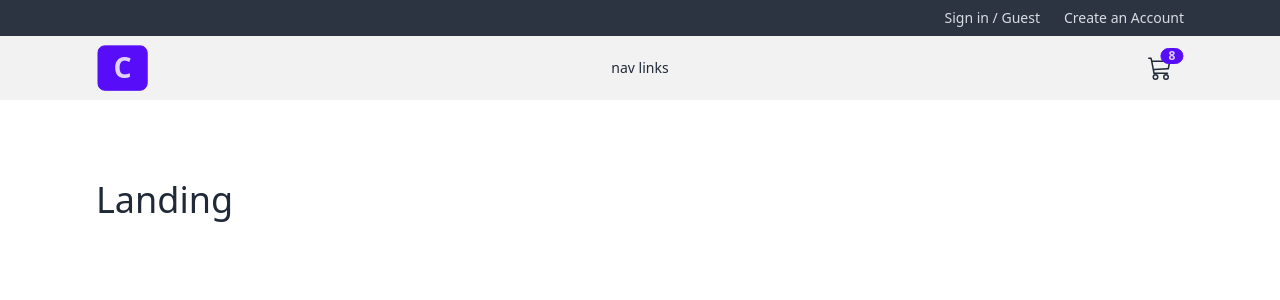
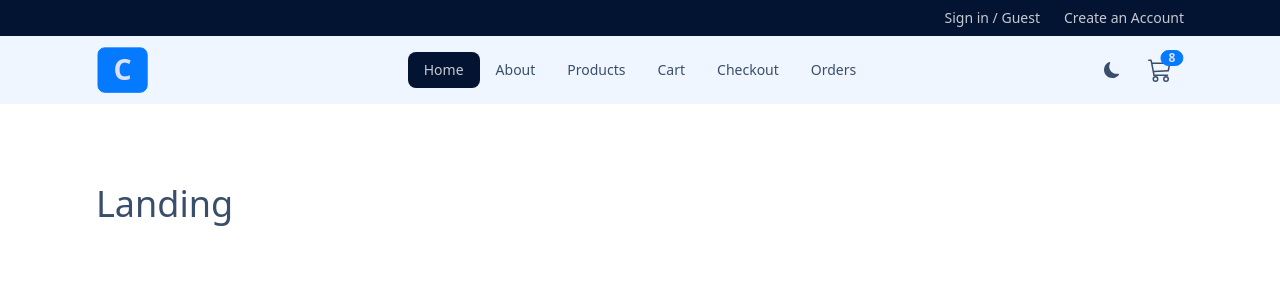
Before and after one commit to LeeHungQNG/comfystore, a React app: page / in a window 1280 px wide. Shown: the top 300 px of the page. Built offline with nearby package versions, Linux system fonts and the light colour scheme; the HTML template or start-up script is replaced by a standard one.

Commit message:
toggle theme in nav

```diff
--- /dev/null
+++ b/src/components/NavLinks.jsx
@@ -0,0 +1,27 @@
+const links = [
+  { id: 1, url: '/', text: 'home' },
+  { id: 2, url: 'about', text: 'about' },
+  { id: 3, url: 'products', text: 'products' },
+  { id: 4, url: 'cart', text: 'cart' },
+  { id: 5, url: 'checkout', text: 'checkout' },
+  { id: 6, url: 'orders', text: 'orders' },
+];
+import { NavLink } from 'react-router-dom';
+
+const NavLinks = () => {
+  return (
+    <>
+      {links.map((link) => {
+        const { id, url, text } = link;
+        return (
+          <li key={id}>
+            <NavLink className="capitalize" to={url}>
+              {text}
+            </NavLink>
+          </li>
+        );
+      })}
+    </>
+  );
+};
+export default NavLinks;
--- a/src/components/Navbar.jsx
+++ b/src/components/Navbar.jsx
@@ -1,8 +1,32 @@
 import { BsCart3, BsMoonFill, BsSunFill } from 'react-icons/bs';
 import { FaBarsStaggered } from 'react-icons/fa6';
 import { NavLink } from 'react-router-dom';
+import NavLinks from './NavLinks';
+import { useEffect, useState } from 'react';
+
+const themes = {
+  winter: 'winter',
+  dracula: 'dracula',
+};
+
+const getThemeFromLocalStorage = () => {
+  return localStorage.getItem('theme') || themes.winter;
+};
 
 const Navbar = () => {
+  const [theme, setTheme] = useState(getThemeFromLocalStorage());
+
+  const handleTheme = () => {
+    const { winter, dracula } = themes;
+    const newTheme = theme === winter ? dracula : winter;
+    setTheme(newTheme);
+  };
+
+  useEffect(() => {
+    document.documentElement.setAttribute('data-theme', theme);
+    localStorage.setItem('theme', theme);
+  }, [theme]);
+
   return (
     <nav className="bg-base-200">
       <div className="navbar align-element">
@@ -17,15 +41,27 @@
               <FaBarsStaggered className="h-6 w-6" />
             </label>
             <ul tabIndex={0} className="menu menu-sm dropdown-content mt-3 z-[1] p-2 shadow bg-base-200 rounded-box w-52">
-              nav links
+              <NavLinks />
             </ul>
           </div>
         </div>
         <div className="navbar-center hidden lg:flex">
-          <ul className="menu menu-horizontal ">nav links</ul>
+          <ul className="menu menu-horizontal">
+            <NavLinks />
+          </ul>
         </div>
         <div className="navbar-end">
           {/* THEME ICONS */}
+          <label className="swap swap-rotate">
+            {/* this hidden checkbox controls the state */}
+            <input type="checkbox" onChange={handleTheme} />
+
+            {/* sun icon */}
+            <BsSunFill className="swap-on h-4 w-4" />
+
+            {/* moon icon */}
+            <BsMoonFill className="swap-off h-4 w-4" />
+          </label>
           {/* CART LINK*/}
           <NavLink to="cart" className="btn btn-ghost btn-circle btn-md ml-4">
             <div className="indicator">
--- a/src/components/index.js
+++ b/src/components/index.js
@@ -2,3 +2,4 @@
 export { default as SubmitBtn } from './SubmitBtn';
 export { default as Header } from './Header';
 export { default as Navbar } from './Navbar';
+export { default as NavLinks } from './NavLinks';
--- a/tailwind.config.js
+++ b/tailwind.config.js
@@ -5,4 +5,7 @@
     extend: {},
   },
   plugins: [require('@tailwindcss/typography'), require('daisyui')],
+  daisyui: {
+    themes: ['winter', 'dracula'],
+  },
 };
```
